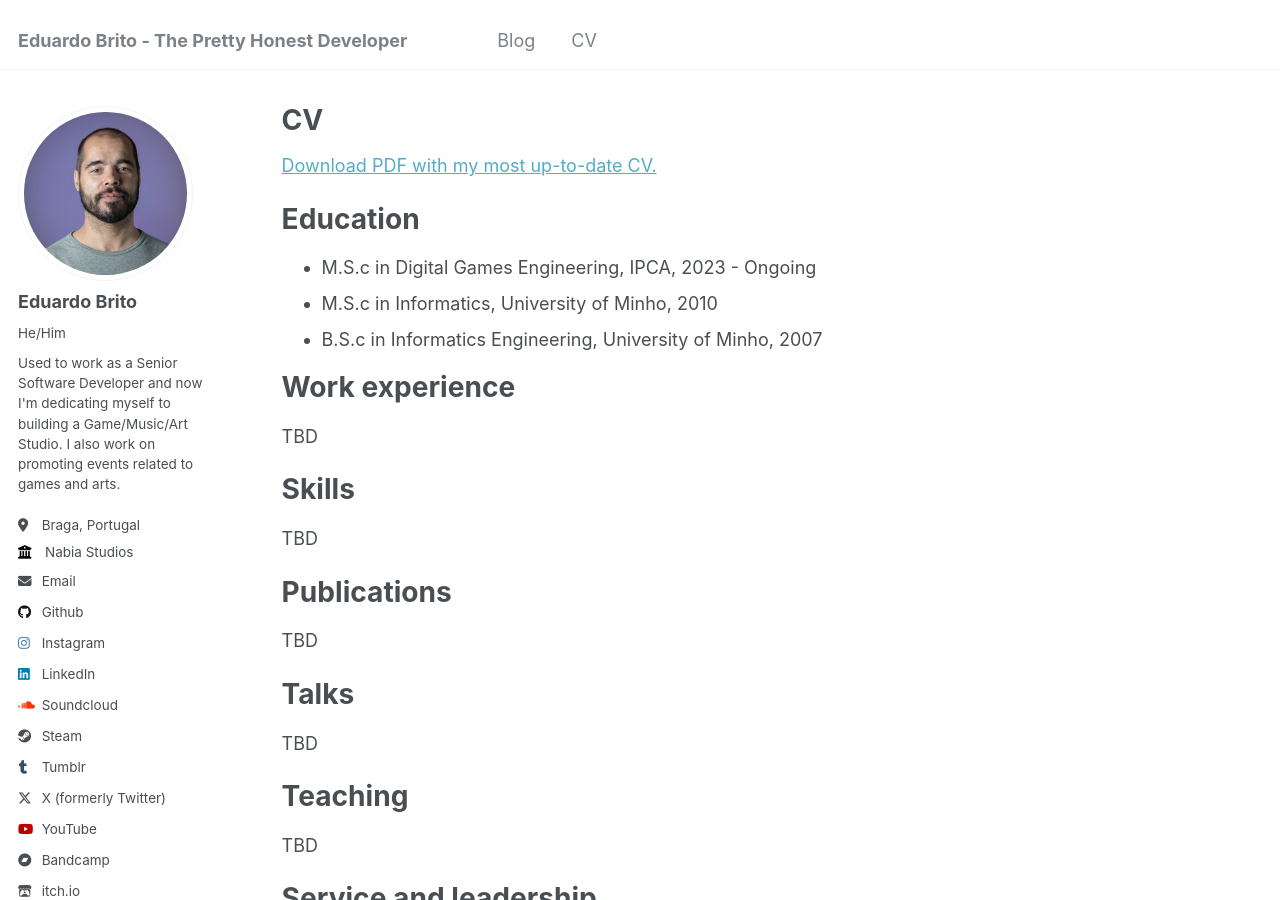
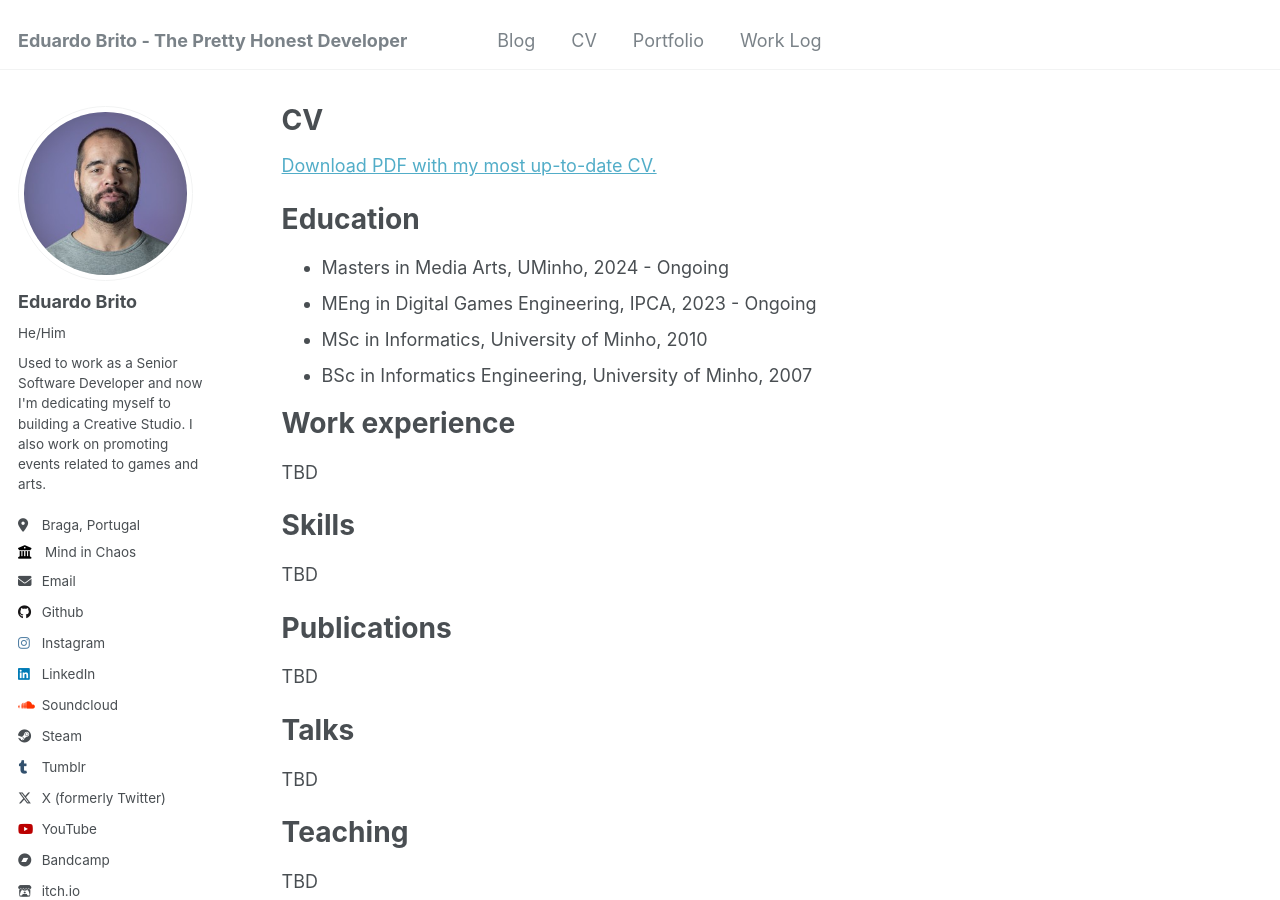
Before and after one commit to edbrito-swdev/edbrito-swdev.github.io, a Jekyll site: the page built from _pages/cv.md, in a window 1280 px wide and 900 px high. Built offline with Jekyll 4.4.1, drawn with Linux system fonts in a browser that asks for light colours.

Commit message:
Initial draft changes to my github pages

```diff
--- a/_config.yml
+++ b/_config.yml
@@ -24,9 +24,9 @@ author:
   avatar           : "profile.jpeg"
   name             : "Eduardo Brito"
   pronouns         : "He/Him" # example: "she/her"
-  bio              : "Used to work as a Senior Software Developer and now I'm dedicating myself to building a Game/Music/Art Studio. I also work on promoting events related to games and arts."
+  bio              : "Used to work as a Senior Software Developer and now I'm dedicating myself to building a Creative Studio. I also work on promoting events related to games and arts."
   location         : "Braga, Portugal"
-  employer         : "Nabia Studios"
+  employer         : "Mind in Chaos"
   uri              : # URL
   email            : "info@edbrito.dev"
 
@@ -263,15 +263,15 @@ defaults:
   #     author_profile: true
   #     share: true
   #     comments: true
-  # _portfolio
-  # - scope:
-  #     path: ""
-  #     type: portfolio
-  #   values:
-  #     layout: single
-  #     author_profile: true
-  #     share: true
-  #     comment: true
+  #_portfolio
+  - scope:
+      path: "/portfolio"
+      type: portfolio
+    values:
+      layout: single
+      author_profile: true
+      share: true
+      comment: true
   # _talks
   # - scope:
   #     path: ""
--- a/_data/navigation.yml
+++ b/_data/navigation.yml
@@ -11,3 +11,9 @@ main:
 
   - title: "CV"
     url: /cv/
+
+  - title: "Portfolio"
+    url: /portfolio/
+
+  - title: "Work Log"
+    url: /work-log/
--- a/_pages/cv.md
+++ b/_pages/cv.md
@@ -14,9 +14,10 @@ redirect_from:
 
 Education
 ======
-* M.S.c in Digital Games Engineering, IPCA, 2023 - Ongoing
-* M.S.c in Informatics, University of Minho, 2010
-* B.S.c in Informatics Engineering, University of Minho, 2007
+* Masters in Media Arts, UMinho, 2024 - Ongoing
+* MEng in Digital Games Engineering, IPCA, 2023 - Ongoing
+* MSc in Informatics, University of Minho, 2010
+* BSc in Informatics Engineering, University of Minho, 2007
 
 Work experience
 ======
```
Also changed, not shown: _pages/work-log.md (added), 1 other file.
